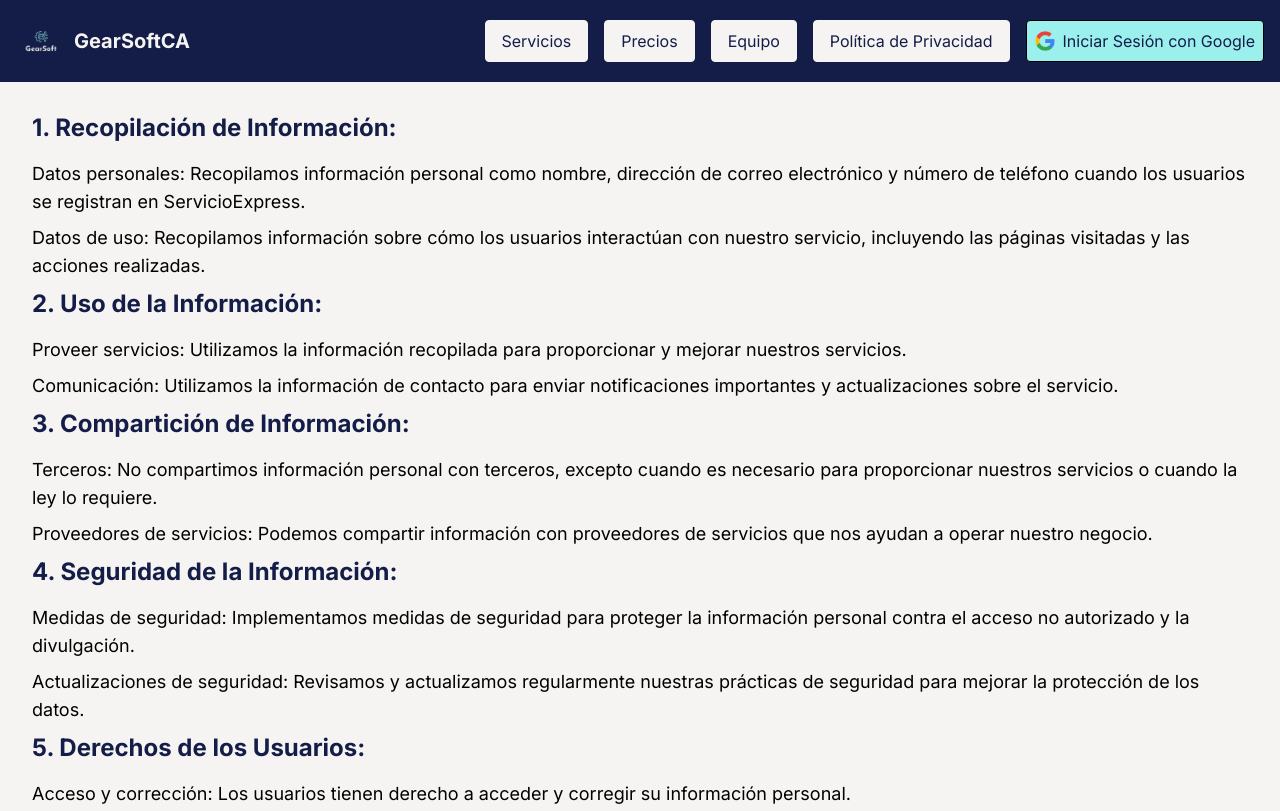
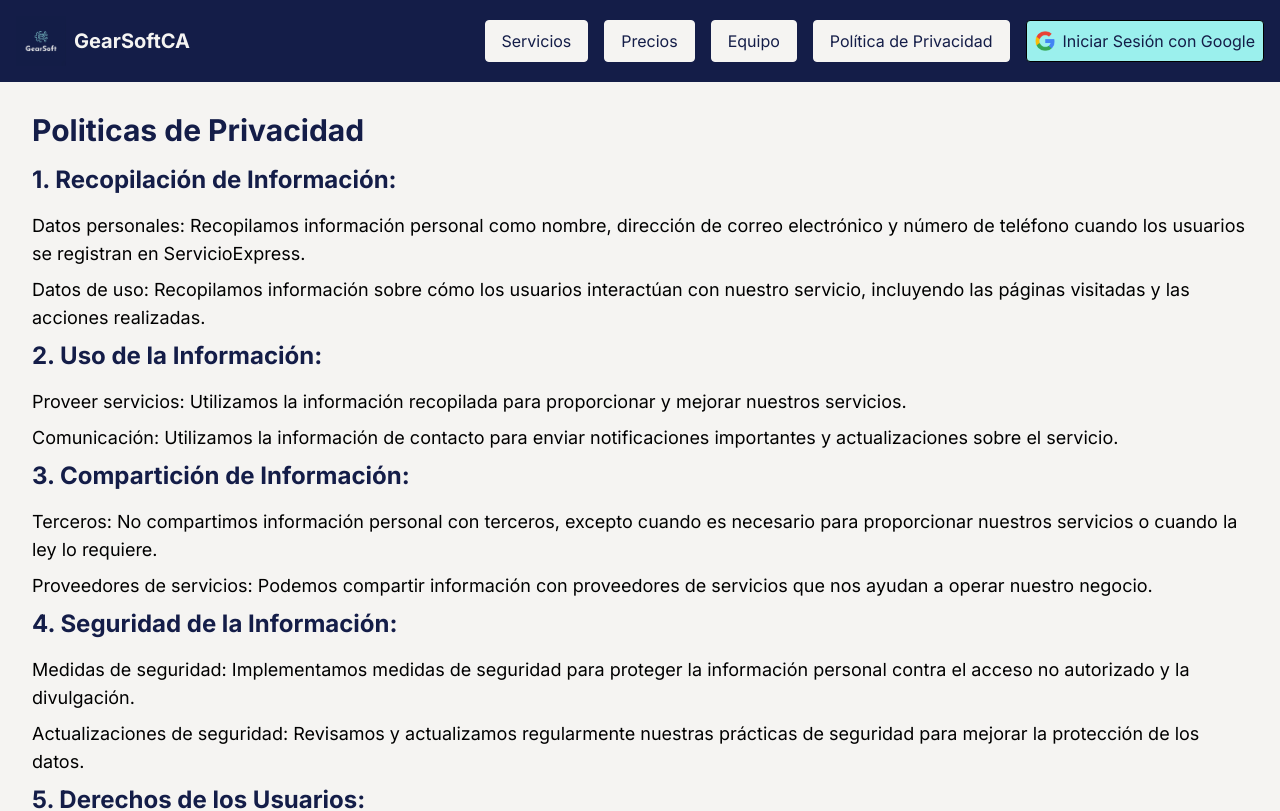
Before and after one commit to JavierAlburges/gearsoftca, a Next.js app: page /politicasDePrivacidad in a window 1280 px wide. Shown: the top 811 px of the page. Built offline with nearby package versions, Linux system fonts and the light colour scheme; no server answers.

Commit message:
se agrego una h1 para la politicas de privacidad

```diff
--- a/app/politicasDePrivacidad/page.tsx
+++ b/app/politicasDePrivacidad/page.tsx
@@ -8,6 +8,7 @@ export default function Home() {
       <NavBar />
       <main className="bg-[var(--color-white)] p-8">
         <div className="container mx-auto my-20">
+          <h1 className="text-3xl font-bold text-[var(--color-dark-blue)] mb-4" id="politicas-de-privacidad">Politicas de Privacidad</h1>
           <h2 className="text-2xl font-bold text-[var(--color-dark-blue)] mb-4">1. Recopilación de Información:</h2>
           <p className="text-lg text-[var(--color-black)] mb-2">Datos personales: Recopilamos información personal como nombre, dirección de correo electrónico y número de teléfono cuando los usuarios se registran en ServicioExpress.</p>
           <p className="text-lg text-[var(--color-black)] mb-2">Datos de uso: Recopilamos información sobre cómo los usuarios interactúan con nuestro servicio, incluyendo las páginas visitadas y las acciones realizadas.</p>
```
